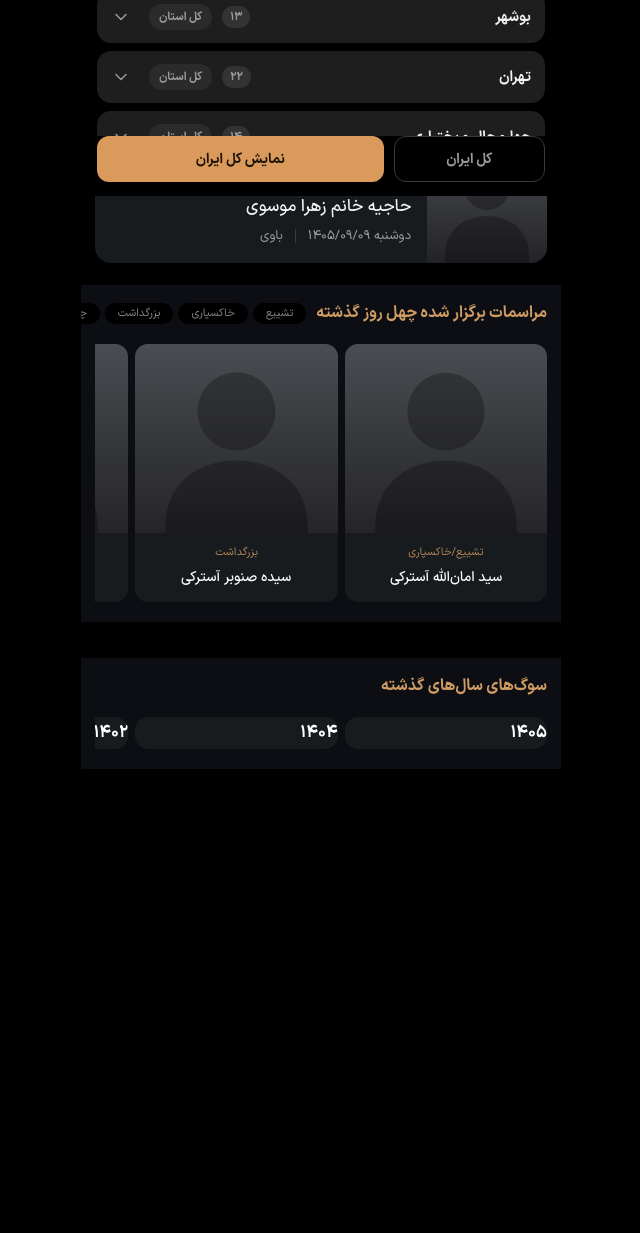
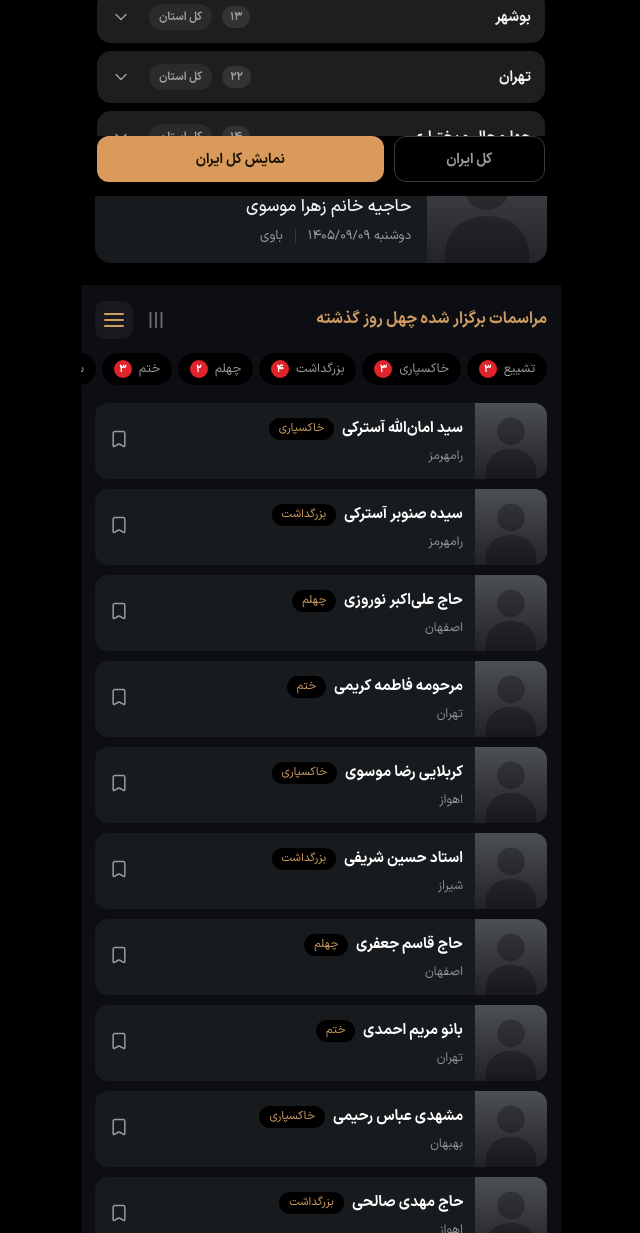
Before and after one commit to alicharmahalizade-design/Sog, a plain HTML site: page index.html in a window 1280 px wide. Shown: the part 604-1837 px from the top of the page, without its empty margins (319-959 px from the left). Before the commit the page ends 1469 px from the top, so only its background shows below. Drawn offline with Linux system fonts and the light colour scheme.

Commit message:
چهل روز گذشته: نمای فهرستی (همبرگری) و کارتی، شمار مراسم در تب‌ها، طایفه و محل زیر نام و آخرین مراسم کنار نام
Co-Authored-By: Claude Opus 5.5 <noreply@anthropic.com>
Claude-Session: https://claude.ai/code/session_01QWWB7xS5GukHMSvtqyKfgf

```diff
--- a/account.html
+++ b/account.html
@@ -7,8 +7,8 @@
   <title>حساب کاربری | سوگ</title>
   <link rel="manifest" href="manifest.webmanifest">
   <link rel="icon" href="assets/img/icon-192-v2.png" type="image/png">
-  <link rel="stylesheet" href="assets/css/styles.css?v=247">
-  <link rel="stylesheet" href="assets/css/account.css?v=247">
+  <link rel="stylesheet" href="assets/css/styles.css?v=248">
+  <link rel="stylesheet" href="assets/css/account.css?v=248">
 </head>
 <body data-nav="account">
   <div class="app-frame">
@@ -26,15 +26,15 @@
     <div id="loginBody"></div>
   </div>
 
-  <script src="assets/js/icons.js?v=247"></script>
-  <script src="assets/js/splash.js?v=247"></script>
+  <script src="assets/js/icons.js?v=248"></script>
+  <script src="assets/js/splash.js?v=248"></script>
 
-  <script src="assets/js/util.js?v=247"></script>
-  <script src="assets/js/sog-config.js?v=247"></script>
-  <script src="assets/js/sog-db.js?v=247"></script>
-  <script src="assets/js/storage.js?v=247"></script>
-  <script src="assets/js/admin-overlay.js?v=247"></script>
-  <script src="assets/js/account.js?v=247"></script>
-  <script src="assets/js/nav.js?v=247"></script>
+  <script src="assets/js/util.js?v=248"></script>
+  <script src="assets/js/sog-config.js?v=248"></script>
+  <script src="assets/js/sog-db.js?v=248"></script>
+  <script src="assets/js/storage.js?v=248"></script>
+  <script src="assets/js/admin-overlay.js?v=248"></script>
+  <script src="assets/js/account.js?v=248"></script>
+  <script src="assets/js/nav.js?v=248"></script>
 </body>
 </html>
--- a/assets/css/styles.css
+++ b/assets/css/styles.css
@@ -1092,20 +1092,34 @@ input, textarea, select, button { font-feature-settings: "ss01"; }
   background: #0d0e13;
 }
 .forty-section + .year-collection { margin-top: 22px; }
-.forty-head {
-  display: flex; align-items: center; gap: 10px; margin: 0 -14px 18px; padding: 0 14px;
+.forty-head { display: flex; align-items: center; gap: 10px; margin: 0 0 14px; }
+.forty-head .collection-title { margin: 0; flex: 1 1 auto; min-width: 0; }
+/* انتخاب نما، سمت چپ عنوان */
+.forty-views { display: flex; gap: 4px; flex: 0 0 auto; }
+.forty-view-btn {
+  width: 38px; height: 38px; border: none; border-radius: 10px; cursor: pointer;
+  background: transparent; color: #6b6b6b; display: grid; place-items: center;
+  transition: color .2s, background .2s;
+}
+.forty-view-btn.is-on { color: #cf9c63; background: #17191e; }
+/* تب مراسم‌ها با شمار، زیر عنوان */
+.forty-tabs {
+  display: flex; gap: 6px; margin: 0 -14px 18px; padding: 0 14px;
   overflow-x: auto; scrollbar-width: none;
 }
-.forty-head::-webkit-scrollbar { display: none; }
-.forty-head .collection-title { margin: 0; flex: 0 0 auto; white-space: nowrap; }
-.forty-tabs { display: flex; gap: 5px; flex: 0 0 auto; }
 .forty-tabs::-webkit-scrollbar { display: none; }
 .forty-tab {
-  flex: 0 0 auto; font: inherit; font-size: 11px; line-height: 1;
-  padding: 5px 13px; border-radius: 999px;
-  background: #000; color: #848484; border: none; cursor: pointer;
+  flex: 0 0 auto; font: inherit; font-size: 12.5px; line-height: 1;
+  display: inline-flex; align-items: center; gap: 7px;
+  padding: 7px 12px; border-radius: 999px;
+  background: #000; color: #9a9a9a; border: none; cursor: pointer;
 }
 .forty-tab.is-on { color: #cf9c63; }
+.forty-count {
+  min-width: 18px; height: 18px; padding: 0 4px; border-radius: 999px;
+  background: #e0242c; color: #fff; font-size: 10.5px; font-weight: 700;
+  display: inline-grid; place-items: center;
+}
 .forty-track { display: flex; gap: 7px; overflow-x: auto; scrollbar-width: none; }
 .forty-track::-webkit-scrollbar { display: none; }
 .forty-card {
@@ -1117,6 +1131,24 @@ input, textarea, select, button { font-feature-settings: "ss01"; }
 .forty-tag { display: block; font-size: 11px; line-height: 14px; color: #b08356; margin-bottom: 8px; }
 .forty-tag[data-type="sepas"] { color: #7fd468; }
 .forty-name { font-size: 14px; line-height: 20px; font-weight: 500; color: #fff; margin: 0; overflow: hidden; white-space: nowrap; }
+
+/* نمای فهرستی */
+.forty-track.is-list { flex-direction: column; gap: 10px; overflow: visible; }
+.forty-row {
+  display: flex; align-items: stretch; min-height: 76px;
+  border-radius: 13px; overflow: hidden; background: #171b1e; cursor: pointer;
+}
+.forty-row-photo { flex: 0 0 72px; background: #222 center/cover no-repeat; }
+.forty-row-body { flex: 1 1 auto; min-width: 0; padding: 12px 12px 10px; display: flex; flex-direction: column; justify-content: center; gap: 6px; }
+.forty-row-top { display: flex; align-items: center; gap: 8px; min-width: 0; }
+.forty-row-name { font-size: 15px; line-height: 22px; font-weight: 700; color: #fff; margin: 0; min-width: 0; overflow: hidden; white-space: nowrap; }
+.forty-row-tag {
+  flex: 0 0 auto; font-size: 11.5px; line-height: 1; color: #cf9c63;
+  background: #000; padding: 5px 10px; border-radius: 999px;
+}
+.forty-row-meta { margin: 0; font-size: 12.5px; color: #8c8c8c; white-space: nowrap; overflow: hidden; text-overflow: ellipsis; }
+.forty-row-dot { margin: 0 6px; color: #5a5a5a; }
+.forty-row-bm { flex: 0 0 auto; align-self: center; margin-inline-end: 10px; }
 
 /* ---------- نمایش سریع آگهی عادی ---------- */
 .ls-sheet { max-height: 88vh; max-height: 88dvh; overflow-y: auto; overscroll-behavior: contain; }
--- a/assets/js/app.js
+++ b/assets/js/app.js
@@ -1271,6 +1271,50 @@
 
   /* ---------- مراسمات چهل روز گذشته (اسکرولی + تب) ---------- */
   var fortyTab = null;
+  /* نمای فهرستی یا کارتی؛ انتخاب کاربر روی همین دستگاه می‌ماند */
+  var fortyView = "list";
+  try { fortyView = localStorage.getItem("sog:fortyView") === "cards" ? "cards" : "list"; } catch (e) {}
+  var VIEW_ICON = {
+    list: '<svg viewBox="0 0 24 24" width="24" height="24" fill="none" stroke="currentColor" stroke-width="2" stroke-linecap="round"><path d="M3 6h18M3 12h18M3 18h18"/></svg>',
+    cards: '<svg viewBox="0 0 24 24" width="22" height="22" fill="none" stroke="currentColor" stroke-width="2" stroke-linecap="round"><path d="M6 4v16M12 4v16M18 4v16"/></svg>'
+  };
+
+  /* ردیف فهرستی: نام + آخرین مراسم، زیر آن طایفه · شهر یا روستا */
+  function fortyRow(item) {
+    var c = el("article", "forty-row");
+    var ph = el("div", "forty-row-photo");
+    if (item.photo) ph.style.backgroundImage = 'url("' + item.photo + '")';
+    var labels = item.ceremony_labels || [];
+    var last = labels[labels.length - 1] || "";
+    var body = el("div", "forty-row-body");
+    var top = el("div", "forty-row-top");
+    var nm = el("h3", "forty-row-name", '<span class="mq-inner">' + esc(item.deceased_name) + '</span>');
+    top.appendChild(nm);
+    if (last) top.appendChild(el("span", "forty-row-tag", esc(last)));
+    body.appendChild(top);
+    var place = item.location || item.city || "";
+    var meta = [item.tayefe, place].filter(Boolean).map(esc).join('<span class="forty-row-dot">·</span>');
+    if (meta) body.appendChild(el("p", "forty-row-meta", meta));
+    var saved = SogStore.isSaved(item.id);
+    var bm = el("button", "bookmark-btn forty-row-bm" + (saved ? " is-saved" : ""));
+    bm.type = "button";
+    bm.setAttribute("aria-label", "ذخیره");
+    bm.innerHTML = bookmarkSvg(saved);
+    bm.addEventListener("click", function (e) {
+      e.stopPropagation();
+      var now = SogStore.toggleSaved(item.id);
+      bm.classList.toggle("is-saved", now);
+      bm.innerHTML = bookmarkSvg(now);
+    });
+    c.appendChild(ph); c.appendChild(body); c.appendChild(bm);
+    marquee(nm);
+    c.addEventListener("click", function () {
+      SogStore.markSeen(item.id);
+      location.href = "listing.html?id=" + encodeURIComponent(item.id);
+    });
+    return c;
+  }
+
   function fortyCard(item) {
     var c = el("article", "forty-card");
     var ph = el("div", "forty-photo");
@@ -1306,23 +1350,49 @@
     var wrap = el("section", "forty-section");
     var head = el("div", "forty-head");
     head.appendChild(el("h2", "collection-title", "مراسمات برگزار شده چهل روز گذشته"));
+    /* انتخاب نما: فهرستی (همبرگری) یا کارتی */
+    var views = el("div", "forty-views");
+    ["cards", "list"].forEach(function (v) {
+      var b = el("button", "forty-view-btn", VIEW_ICON[v]);
+      b.type = "button";
+      b.dataset.view = v;
+      b.setAttribute("aria-label", v === "list" ? "نمایش فهرستی" : "نمایش کارتی");
+      b.addEventListener("click", function () {
+        fortyView = v;
+        try { localStorage.setItem("sog:fortyView", v); } catch (e) {}
+        paint();
+      });
+      views.appendChild(b);
+    });
+    head.appendChild(views);
+    wrap.appendChild(head);
+    /* زیر عنوان: تب مراسم‌ها با شمار هرکدام */
     var tabBar = el("div", "forty-tabs");
-    head.appendChild(tabBar);
-    wrap.appendChild(head);
+    wrap.appendChild(tabBar);
     var track = el("div", "forty-track");
     wrap.appendChild(track);
 
+    function countOf(l) {
+      return items.filter(function (it) { return (it.ceremony_labels || []).indexOf(l) !== -1; }).length;
+    }
     function paint() {
       tabBar.innerHTML = ""; track.innerHTML = "";
+      Array.prototype.forEach.call(views.children, function (b) {
+        var on = b.dataset.view === fortyView;
+        b.classList.toggle("is-on", on);
+        b.setAttribute("aria-pressed", on ? "true" : "false");
+      });
+      track.className = "forty-track" + (fortyView === "list" ? " is-list" : "");
       tabs.forEach(function (l) {
-        var b = el("button", "forty-tab" + (fortyTab === l ? " is-on" : ""), esc(l));
+        var b = el("button", "forty-tab" + (fortyTab === l ? " is-on" : ""),
+          esc(l) + '<span class="forty-count">' + toFa(countOf(l)) + "</span>");
         b.type = "button";
         b.addEventListener("click", function () { fortyTab = fortyTab === l ? null : l; paint(); });
         tabBar.appendChild(b);
       });
       items.filter(function (it) {
         return !fortyTab || (it.ceremony_labels || []).indexOf(fortyTab) !== -1;
-      }).forEach(function (it) { track.appendChild(fortyCard(it)); });
+      }).forEach(function (it) { track.appendChild(fortyView === "list" ? fortyRow(it) : fortyCard(it)); });
     }
     paint();
     return wrap;
--- a/index.html
+++ b/index.html
@@ -9,7 +9,7 @@
   <link rel="manifest" href="manifest.webmanifest">
   <link rel="icon" href="assets/img/icon-192-v2.png" type="image/png">
   <link rel="apple-touch-icon" href="assets/img/icon-192-v2.png">
-  <link rel="stylesheet" href="assets/css/styles.css?v=247">
+  <link rel="stylesheet" href="assets/css/styles.css?v=248">
 </head>
 <body data-nav="home">
   <div class="app-frame">
@@ -58,16 +58,16 @@
     </div>
   </div>
 
-  <script src="assets/js/icons.js?v=247"></script>
-  <script src="assets/js/util.js?v=247"></script>
-  <script src="assets/js/lightbox.js?v=247"></script>
-  <script src="assets/js/sog-config.js?v=247"></script>
-  <script src="assets/js/sog-db.js?v=247"></script>
-  <script src="assets/js/storage.js?v=247"></script>
-  <script src="assets/js/admin-overlay.js?v=247"></script>
-  <script src="assets/js/splash.js?v=247"></script>
-  <script src="assets/js/story-maker.js?v=247"></script>
-  <script src="assets/js/app.js?v=247"></script>
-  <script src="assets/js/nav.js?v=247"></script>
+  <script src="assets/js/icons.js?v=248"></script>
+  <script src="assets/js/util.js?v=248"></script>
+  <script src="assets/js/lightbox.js?v=248"></script>
+  <script src="assets/js/sog-config.js?v=248"></script>
+  <script src="assets/js/sog-db.js?v=248"></script>
+  <script src="assets/js/storage.js?v=248"></script>
+  <script src="assets/js/admin-overlay.js?v=248"></script>
+  <script src="assets/js/splash.js?v=248"></script>
+  <script src="assets/js/story-maker.js?v=248"></script>
+  <script src="assets/js/app.js?v=248"></script>
+  <script src="assets/js/nav.js?v=248"></script>
 </body>
 </html>
--- a/service-worker.js
+++ b/service-worker.js
@@ -2,7 +2,7 @@
    سیاست: هیچ چیزی از کش سرو نمی‌شود مگر اینکه شبکه در دسترس نباشد.
    همه‌ی درخواست‌ها با cache:"no-store" می‌روند تا کش خود مرورگر هم دور زده شود؛
    کپی‌ها فقط برای حالت آفلاین نگه داشته می‌شوند. */
-var CACHE = "sog-live-v247";
+var CACHE = "sog-live-v248";
 
 /* فقط چیزهای سنگین و بدون تغییر از کش خوانده می‌شوند */
 function isStatic(url, dest) {
```
Also changed, not shown: admin.html (+10 -10 lines), biz-register.html (+12 -12 lines), business-detail.html (+12 -12 lines), business.html (+12 -12 lines), listing.html (+13 -13 lines), register.html (+10 -10 lines), support.html (+9 -9 lines).
